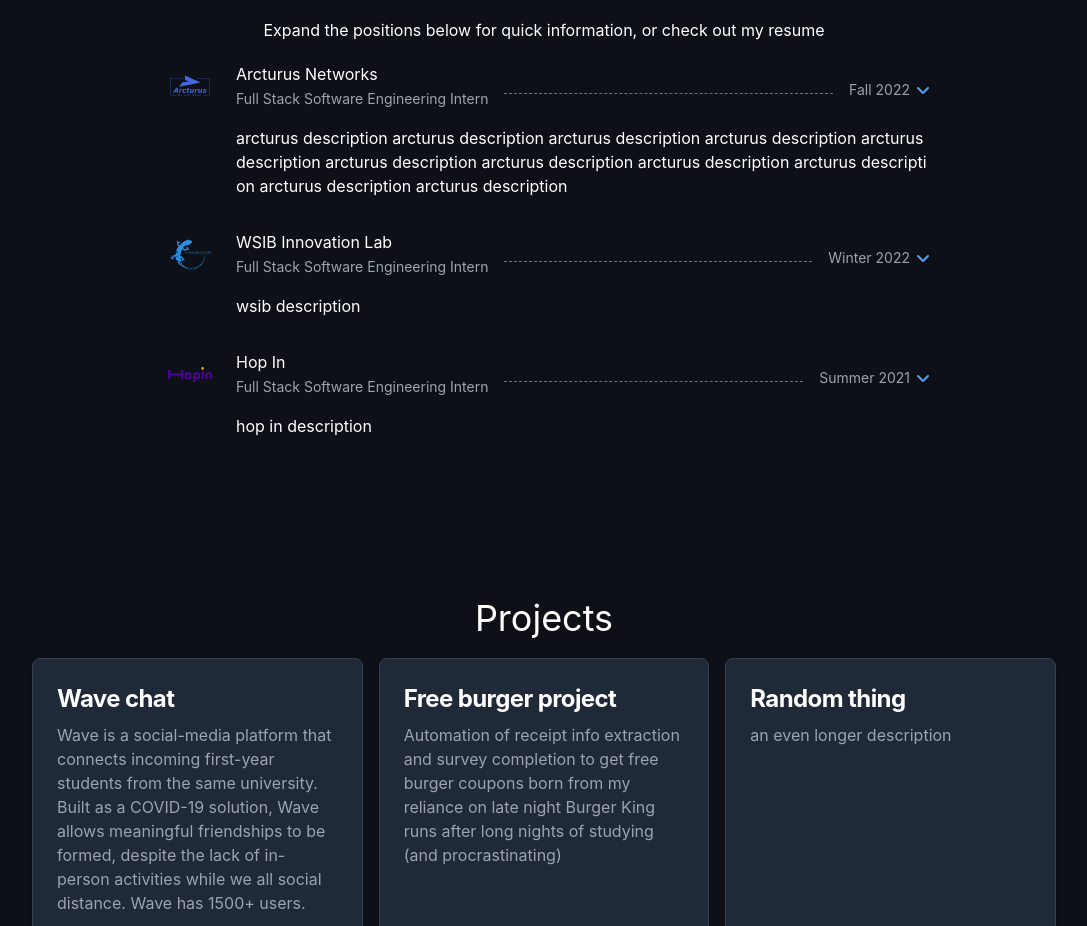
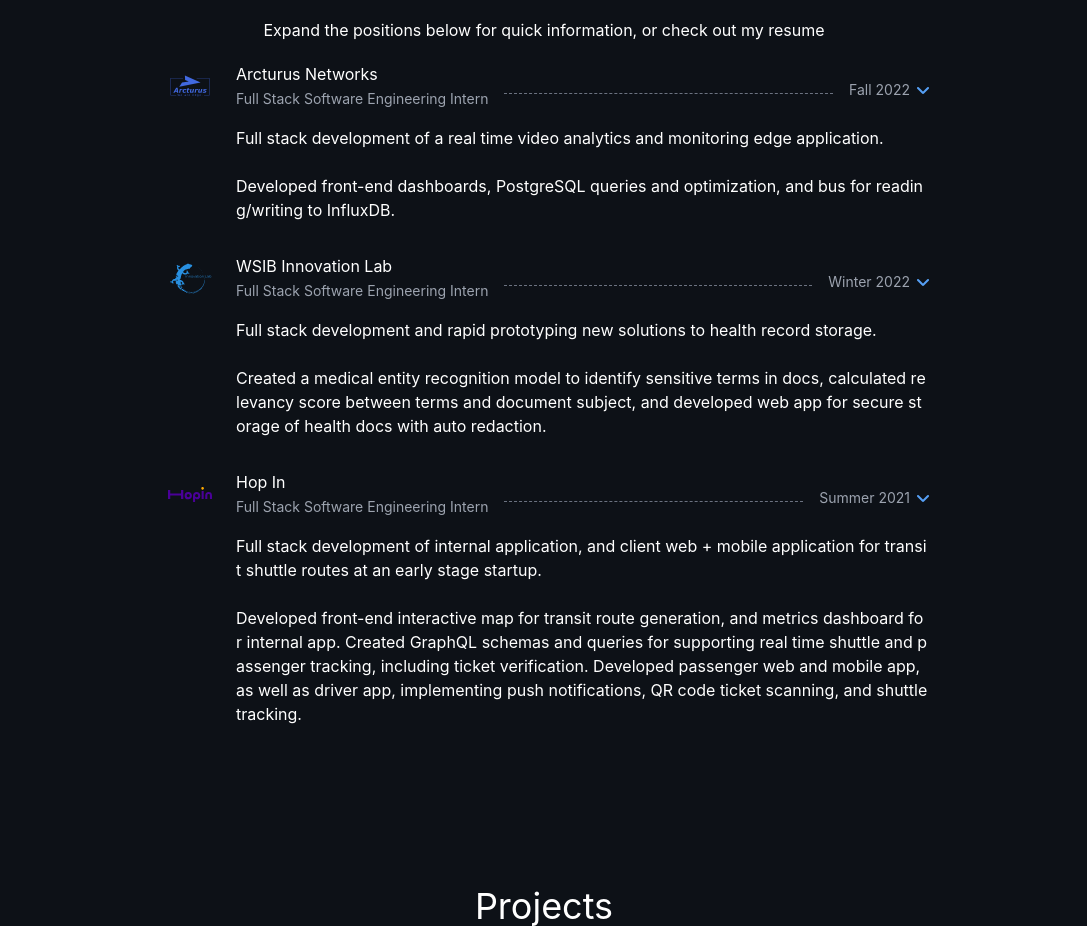
Before and after one commit to tlam67/TristanLam, a Next.js app: page / in a window 1280 px wide. Shown: the part 1951-2877 px from the top of the page, without its empty margins (96-1183 px from the left). Built offline with nearby package versions, Linux system fonts and the light colour scheme.

Commit message:
added work descriptions

```diff
--- a/portfolioInfo.ts
+++ b/portfolioInfo.ts
@@ -69,7 +69,7 @@
     logo: 'arcturus-logo.svg',
     logoWidth: 60,
     logoHeight: 60,
-    description: "arcturus description arcturus description arcturus description arcturus description arcturus description arcturus description arcturus description arcturus description arcturus description arcturus description arcturus description ",
+    description: "Full stack development of a real time video analytics and monitoring edge application.\n\nDeveloped front-end dashboards, PostgreSQL queries and optimization, and bus for reading/writing to InfluxDB.",
     href: "https://www.arcturusnetworks.com/",
   },
   {
@@ -79,7 +79,7 @@
     logo: 'wsib-logo.svg',
     logoWidth: 60,
     logoHeight: 60,
-    description: "wsib description",
+    description: "Full stack development and rapid prototyping new solutions to health record storage.\n\nCreated a medical entity recognition model to identify sensitive terms in docs, calculated relevancy score between terms and document subject, and developed web app for secure storage of health docs with auto redaction.",
     href: "https://www.wsib-lab.ca/",
   },
   {
@@ -89,7 +89,7 @@
     logo: 'hopin-logo.svg',
     logoWidth: 60,
     logoHeight: 60,
-    description: "hop in description",
+    description: "Full stack development of internal application, and client web + mobile application for transit shuttle routes at an early stage startup.\n\nDeveloped front-end interactive map for transit route generation, and metrics dashboard for internal app. Created GraphQL schemas and queries for supporting real time shuttle and passenger tracking, including ticket verification. Developed passenger web and mobile app, as well as driver app, implementing push notifications, QR code ticket scanning, and shuttle tracking.",
     href: "https://www.hopintech.com/",
   },
 ]
```
